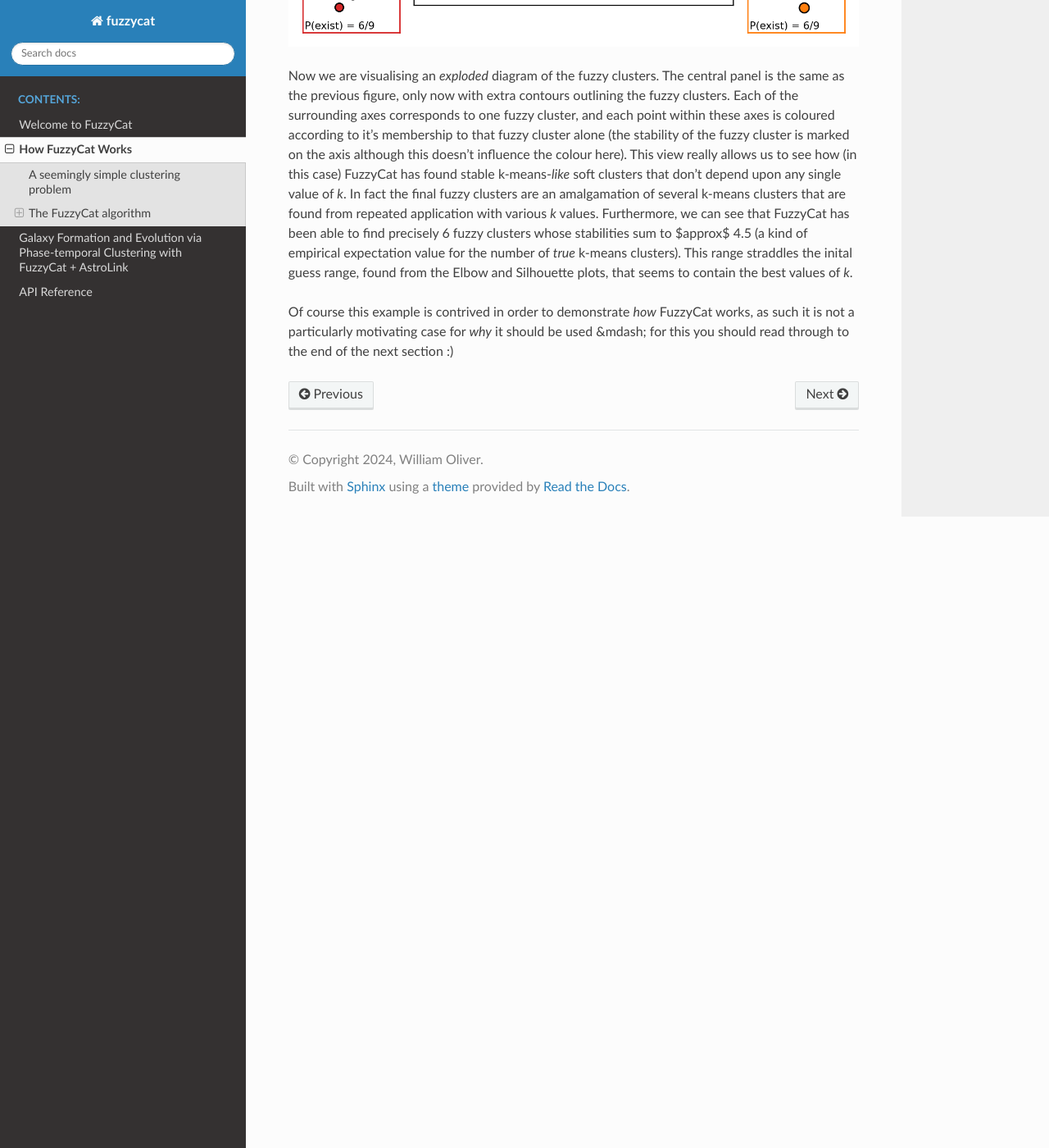
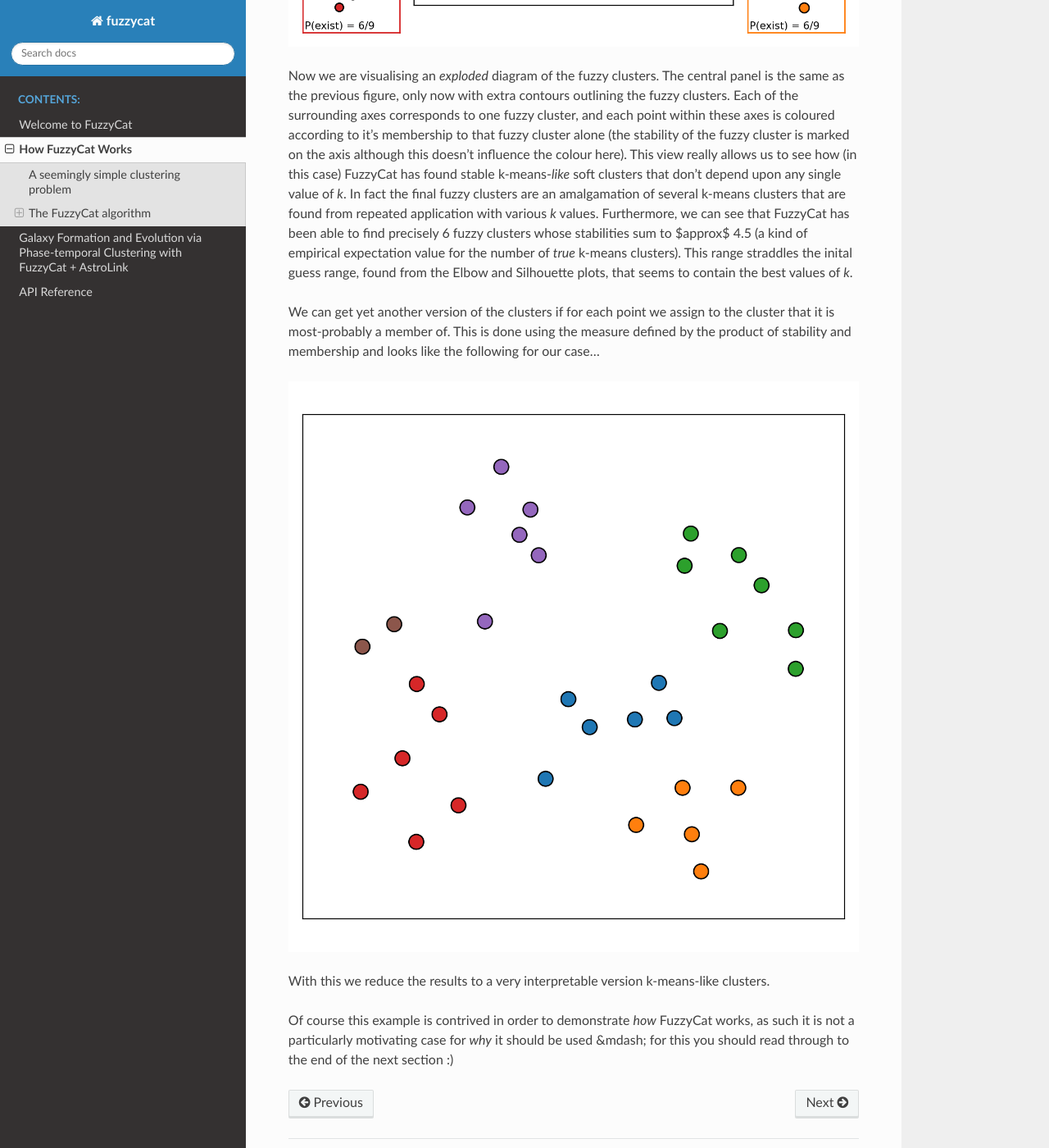
Before and after one commit to william-h-oliver/fuzzycat, a Sphinx documentation site: the page built from doc/howitworks.md, in a window 1280 px wide and 1400 px high, scrolled down 10745 px. Shown: the whole window at 82% size. Built offline with Sphinx 7.4.7 and the Read the Docs theme 3.1.0, drawn with Linux system fonts in a browser that asks for light colours.

Commit message:
Updated text

```diff
--- a/doc/howitworks.md
+++ b/doc/howitworks.md
@@ -133,4 +133,12 @@ Even still, and for improved interpretability, we can be more specific and delib
 
 Now we are visualising an _exploded_ diagram of the fuzzy clusters. The central panel is the same as the previous figure, only now with extra contours outlining the fuzzy clusters. Each of the surrounding axes corresponds to one fuzzy cluster, and each point within these axes is coloured according to it's membership to that fuzzy cluster alone (the stability of the fuzzy cluster is marked on the axis although this doesn't influence the colour here). This view really allows us to see how (in this case) FuzzyCat has found stable k-means-_like_ soft clusters that don't depend upon any single value of _k_. In fact the final fuzzy clusters are an amalgamation of several k-means clusters that are found from repeated application with various _k_ values. Furthermore, we can see that FuzzyCat has been able to find precisely 6 fuzzy clusters whose stabilities sum to $\approx$ 4.5 (a kind of empirical expectation value for the number of _true_ k-means clusters). This range straddles the inital guess range, found from the Elbow and Silhouette plots, that seems to contain the best values of _k_.
 
+We can get yet another version of the clusters if for each point we assign to the cluster that it is most-probably a member of. This is done using the measure defined by the product of stability and membership and looks like the following for our case...
+
+<p align="center">
+  <img src="https://raw.githubusercontent.com/william-h-oliver/fuzzycat/main/images/howitworks/MostProbableLabels.png" alt="Most probable labels."/>
+</p>
+
+With this we reduce the results to a very interpretable version k-means-like clusters.
+
 Of course this example is contrived in order to demonstrate _how_ FuzzyCat works, as such it is not a particularly motivating case for _why_ it should be used &mdash; for this you should read through to the end of the next section :)
```
Also changed, not shown: images/howitworks/MostProbableLabels.png (added).
